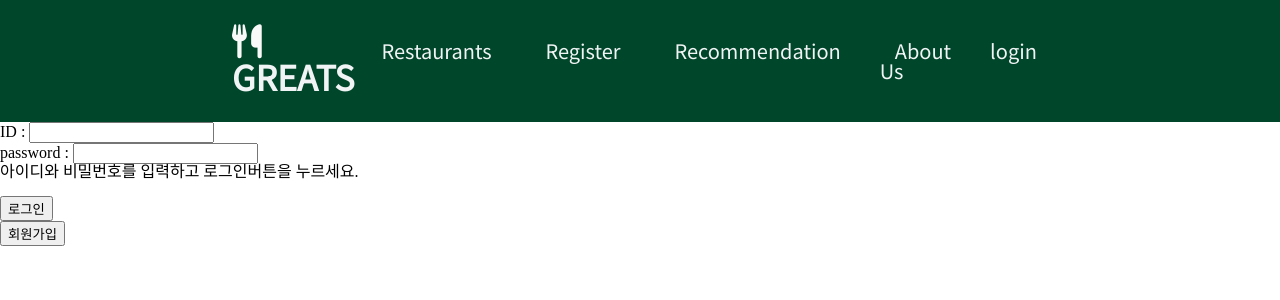
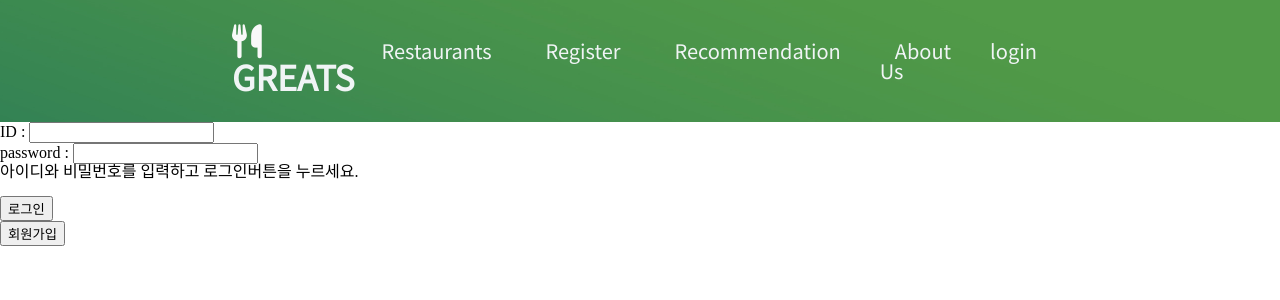
Before and after one commit to Seong-Gyeong/OSP_Challengers, a Flask app: page /login in a window 1280 px wide. Shown: the top 300 px of the page. Run offline with Flask 2, Linux system fonts and the light colour scheme; some libraries are stand-ins or nearby versions.

Commit message:
[homeView] 배너 크기 조정 및 navbar background 수정

```diff
--- a/static/homeView.css
+++ b/static/homeView.css
@@ -106,3 +106,7 @@
 
   cursor: pointer;
 }
+
+.navbar{
+    background-image: url(../static/image/home_nav_background.png);
+}
--- a/templates/homeView.html
+++ b/templates/homeView.html
@@ -11,7 +11,7 @@
 
 {% endblock %}
     {% block section %}
-    <img src="../static/image/homeBanner.png" class="homeBanner" />
+    <img src="../static/image/home-banner.png" class="homeBanner" />
 
     <div class="recommendWrap">
       <h1 class="recommendTitle">Greats의 추천 식당을 만나보세요</h1>
```
Also changed, not shown: static/image/home-banner.png (added).
